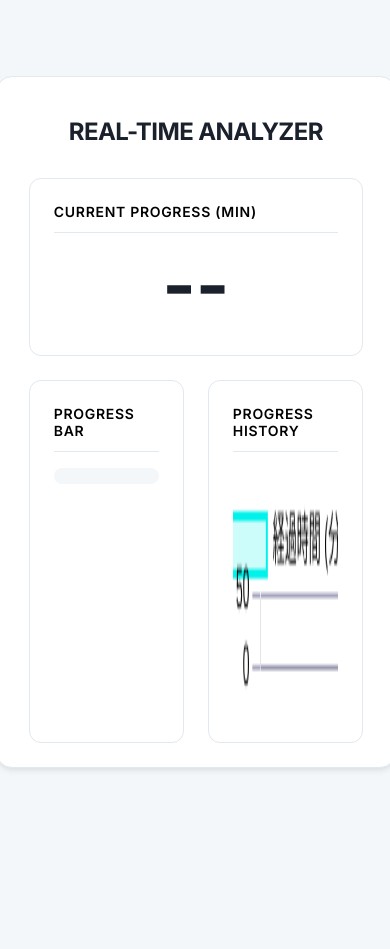
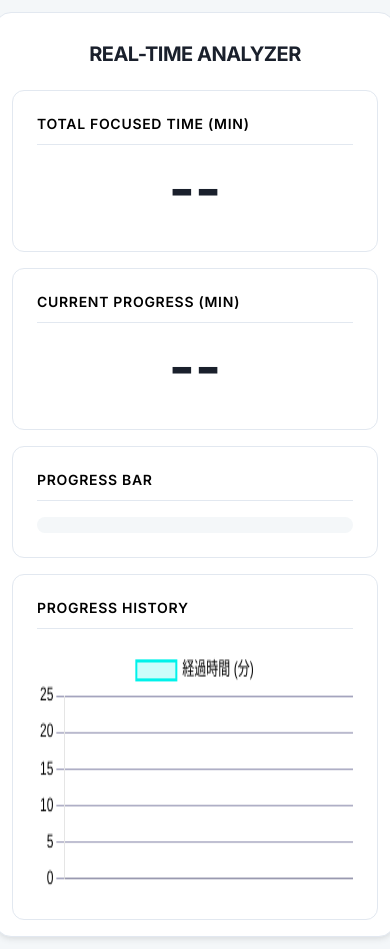
Before and after one commit to daihachi10/free_study, a website: page public/index.html in a window 390 px wide. Before the commit the page ends 844 px from the top, so only its background shows below. Drawn offline with nearby package versions, Linux system fonts and the light colour scheme; no server answers.

Commit message:
合計時間とスマホに対応

```diff
--- a/public/css/style.css
+++ b/public/css/style.css
@@ -113,3 +113,29 @@ h2 {
   width: 100% !important;
   height: 250px !important;
 }
+
+/* --- レスポンシブ対応 (スマートフォンなど) --- */
+@media (max-width: 768px) {
+  body {
+    padding: 12px;
+  }
+
+  .container {
+    width: 100%;
+    padding: 16px;
+  }
+
+  main {
+    grid-template-columns: 1fr; /* 1カラムレイアウトに変更 */
+    gap: 16px;
+  }
+
+  .large-text {
+    font-size: 3.5rem; /* スマートフォン用に少し小さく */
+  }
+
+  header h1 {
+    font-size: 1.25rem;
+    margin-bottom: 24px;
+  }
+}
--- a/public/index.html
+++ b/public/index.html
@@ -12,17 +12,21 @@
         <h1>REAL-TIME ANALYZER</h1>
       </header>
       <main>
-        <div class="card card-large">
+        <div class="card">
+          <h2>TOTAL FOCUSED TIME (min)</h2>
+          <p id="total-progress-value" class="large-text">--</p>
+        </div>
+        <div class="card">
           <h2>CURRENT PROGRESS (min)</h2>
           <p id="progress-value" class="large-text">--</p>
         </div>
-        <div class="card">
+        <div class="card card-large">
           <h2>PROGRESS BAR</h2>
           <div class="progress-bar-container">
             <div id="progress-bar" class="progress-bar"></div>
           </div>
         </div>
-        <div class="card">
+        <div class="card card-large">
           <h2>PROGRESS HISTORY</h2>
           <canvas id="progressChart"></canvas>
         </div>
--- a/public/js/main.js
+++ b/public/js/main.js
@@ -4,7 +4,13 @@ document.addEventListener("DOMContentLoaded", () => {
 
   // HTML要素を取得
   const progressValueElement = document.getElementById("progress-value");
+  const totalProgressValueElement = document.getElementById(
+    "total-progress-value"
+  );
   const progressBarElement = document.getElementById("progress-bar");
+
+  // 合計時間を保持する変数
+  let totalFocusedTime = 0;
 
   // --- Chart.js（グラフ）の初期設定 ---
   const ctx = document.getElementById("progressChart").getContext("2d");
@@ -66,6 +72,11 @@ document.addEventListener("DOMContentLoaded", () => {
     progressBarElement.style.width = `${progressPercentage}%`;
   };
 
+  // 合計時間を更新・表示する関数
+  const updateTotalUI = () => {
+    totalProgressValueElement.textContent = totalFocusedTime.toFixed(2);
+  };
+
   // --- WebSocketイベントリスナー ---
 
   // サーバーから履歴データ ('history') を受信したときの処理 (接続時に一度だけ)
@@ -75,6 +86,9 @@ document.addEventListener("DOMContentLoaded", () => {
     // グラフのデータを準備
     const labels = historyData.map((data) => formatTime(data.timestamp));
     const values = historyData.map((data) => data.value);
+
+    // 合計時間を計算
+    totalFocusedTime = values.reduce((sum, current) => sum + current, 0);
 
     // グラフにデータを一括設定
     progressChart.data.labels = labels;
@@ -86,6 +100,8 @@ document.addEventListener("DOMContentLoaded", () => {
       const lastData = historyData[historyData.length - 1];
       updateUI(lastData.value);
     }
+    // 合計時間UIを更新
+    updateTotalUI();
   });
 
   // サーバーから新しいデータ ('new_data') を受信したときの処理
@@ -94,6 +110,10 @@ document.addEventListener("DOMContentLoaded", () => {
 
     // UIを更新
     updateUI(data.value);
+
+    // 合計時間を加算してUIを更新
+    totalFocusedTime += data.value;
+    updateTotalUI();
 
     // グラフに新しいデータを追加
     const timeLabel = formatTime(data.timestamp);
```
